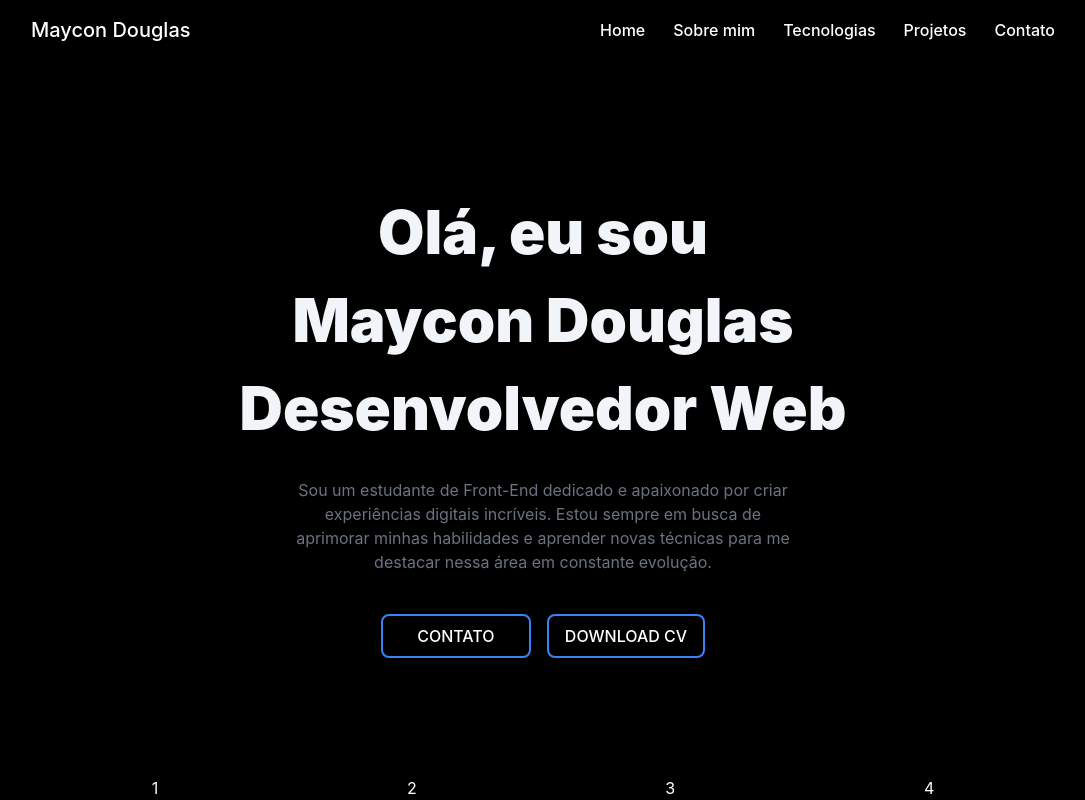
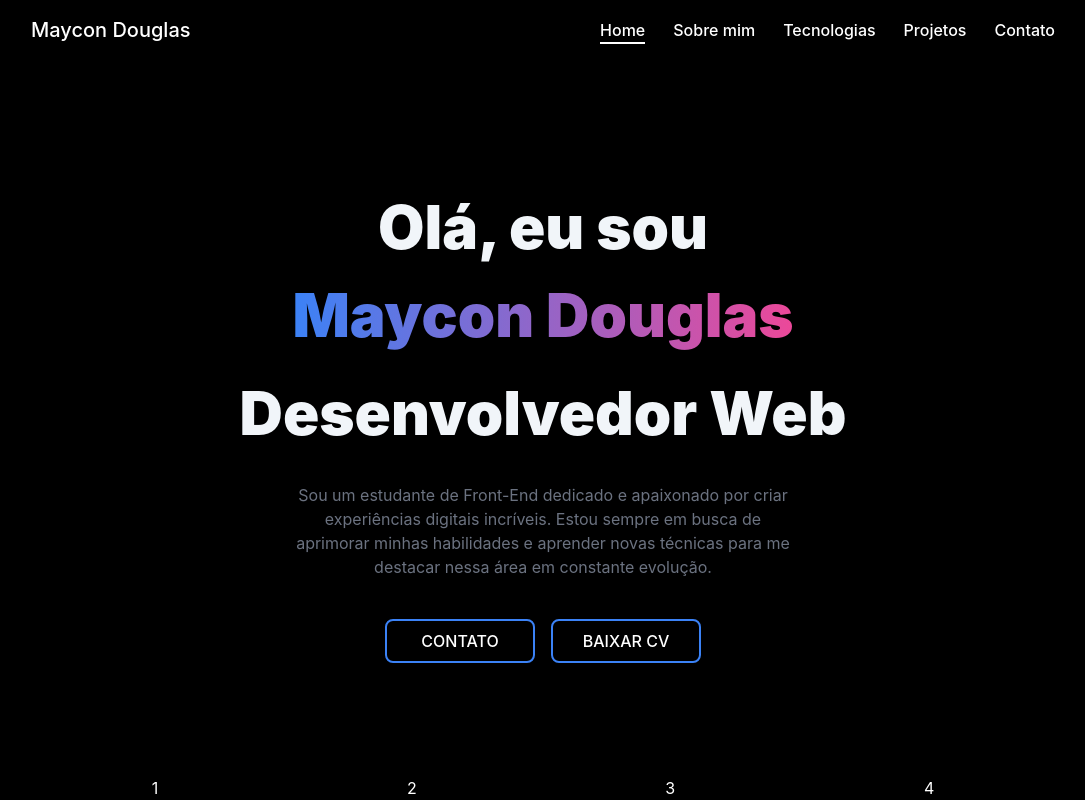
Before and after one commit to mayconjzj/Portifolio, a Next.js app: page / in a window 1280 px wide. Shown: the whole page, without its empty margins (97-1182 px from the left). Built offline with nearby package versions, Linux system fonts and the light colour scheme.

Commit message:
new commit

```diff
--- a/src/app/page.tsx
+++ b/src/app/page.tsx
@@ -8,23 +8,25 @@ export default function Home() {
   return (
     <S.Container>
       <div>
-        <h1 className="md:text-6xl text-5xl font-black text-slate-100 md:max-w-2xl max-w-lg flex flex-wrap md:gap-y-7 gap-y-4 mx-auto justify-center">
+        <S.ContentTextTitle>
           {HomePage.ContentTitle.slice(0, 11)}
-          <span>{HomePage.ContentTitle.slice(12, 26)}</span>
+          <S.ContentTextGradient>
+            {HomePage.ContentTitle.slice(12, 26)}
+          </S.ContentTextGradient>
           {HomePage.ContentTitle.slice(27)}
-        </h1>
+        </S.ContentTextTitle>
       </div>
 
       <div>
-        <p className="text-gray-500 md:w-[500px] w-96 text-center">
+        <S.ContentTextDescription>
           {HomePage.Description}
-        </p>
+        </S.ContentTextDescription>
       </div>
 
-      <div className="flex gap-4 justify-center">
+      <S.ContentBoxButton>
         <Button>{HomePage.links.contactMe}</Button>
         <Button>{HomePage.links.downloadCV}</Button>
-      </div>
+      </S.ContentBoxButton>
     </S.Container>
   );
 }
--- a/src/app/styles.ts
+++ b/src/app/styles.ts
@@ -8,3 +8,40 @@ export const Container = tw.section`
   items-center
   justify-center
 `;
+
+export const ContentTextTitle = tw.h1`
+  md:text-6xl
+  text-5xl
+  font-black
+  text-slate-100
+  md:max-w-2xl
+  max-w-lg
+  flex
+  flex-wrap
+  md:gap-y-7
+  gap-y-4
+  mx-auto
+  justify-center
+`;
+
+export const ContentTextGradient = tw.span`
+  h-[70px]
+  bg-gradient-to-r
+  from-blue-500
+  to-pink-500
+  bg-clip-text
+  text-transparent
+`;
+
+export const ContentTextDescription = tw.p`
+  text-gray-500
+  md:w-[500px]
+  w-96
+  text-center
+`;
+
+export const ContentBoxButton = tw.div`
+  flex
+  gap-4
+  justify-center
+`;
--- a/src/components/Link/styles.ts
+++ b/src/components/Link/styles.ts
@@ -3,7 +3,15 @@
 import tw from 'tailwind-styled-components';
 
 export const ContentLink = tw.a<{ isactive: string }>`
-  cursor-pointer
-  font-medium
-  text-white
+  ${({ isactive }) => `
+    ${isactive === 'true' ? 'border-b-2 border-white' : ''}
+    hover:border-b-2
+    hover:border-white
+    cursor-pointer
+    py-[2px]
+    font-medium
+    text-white
+    transition-colors
+    delay-150
+  `}
 `;
--- a/src/components/Logo/Logo.tsx
+++ b/src/components/Logo/Logo.tsx
@@ -1,4 +1,4 @@
-import { Link } from '@/components/Link';
+import Link from 'next/link';
 
 import { LogoProps } from '@/models/Logo';
 
--- a/src/config/HomePage/HomePage.ts
+++ b/src/config/HomePage/HomePage.ts
@@ -4,6 +4,6 @@ export const HomePage = {
     'Sou um estudante de Front-End dedicado e apaixonado por criar experiências digitais incríveis. Estou sempre em busca de aprimorar minhas habilidades e aprender novas técnicas para me destacar nessa área em constante evolução.',
   links: {
     contactMe: 'CONTATO',
-    downloadCV: 'DOWNLOAD CV'
+    downloadCV: 'BAIXAR CV'
   }
 };
--- a/src/config/MainNav/MainNav.ts
+++ b/src/config/MainNav/MainNav.ts
@@ -11,7 +11,7 @@ export const MainNavConfig: MainNavProps[] = [
   },
   {
     title: 'Tecnologias',
-    href: '/'
+    href: '/skills'
   },
   {
     title: 'Projetos',
```
